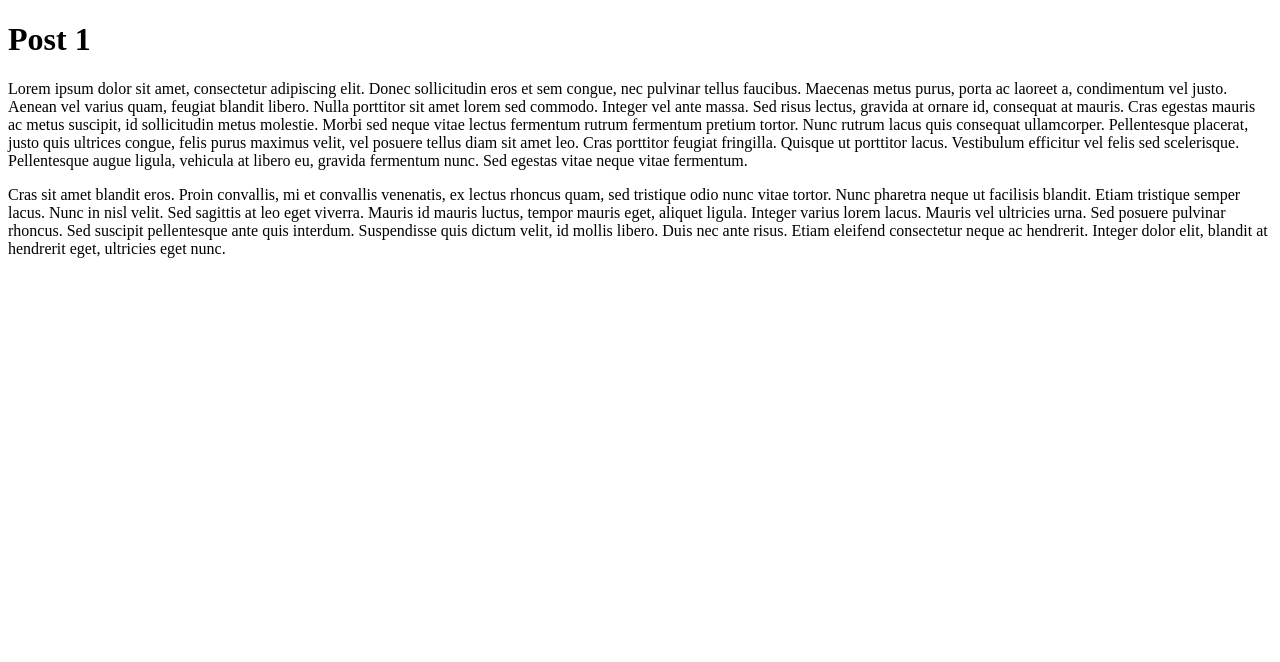
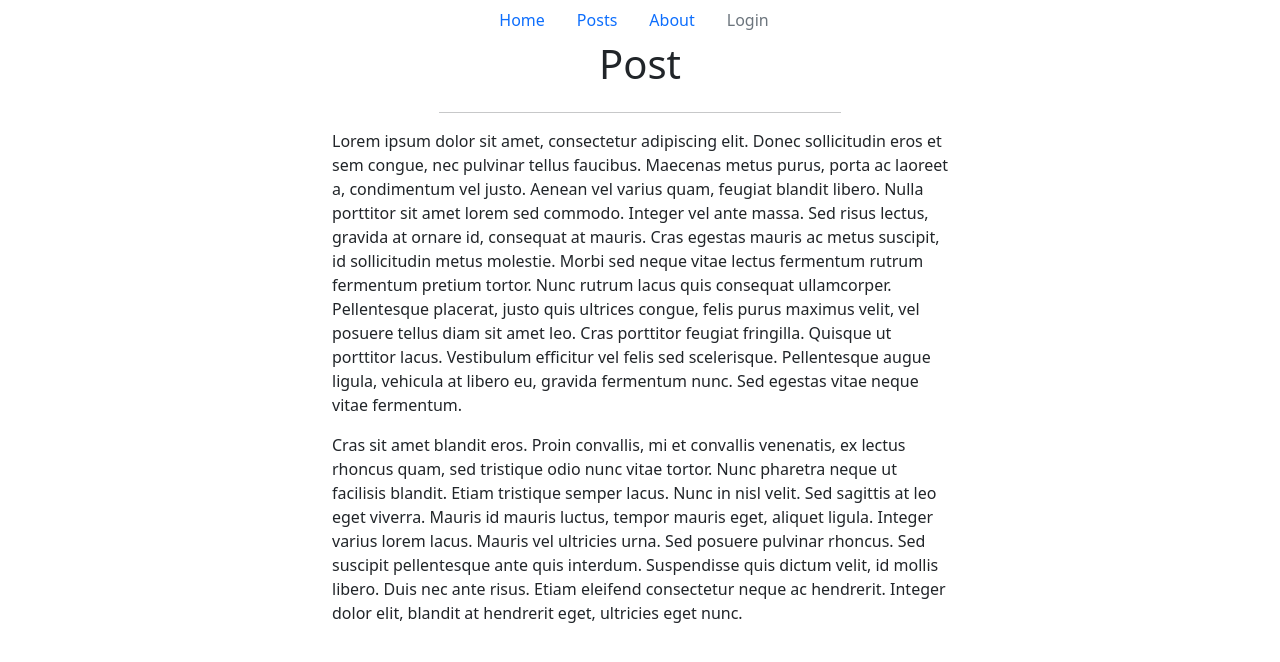
Before and after one commit to dancuervo/my-flask-site, a Flask app: page /post in a window 1280 px wide. Shown: the top 662 px of the page. Run offline with Flask 2, Linux system fonts and the light colour scheme.

Commit message:
creados templetes para el front de un blog con bootstrap y jinja. TODO separar controllers y enviar datos dinamicos a las vistas

```diff
--- a/app/controllers/default.py
+++ b/app/controllers/default.py
@@ -4,11 +4,19 @@ from flask import render_template
 @app.route("/")
 @app.route("/index")
 def index():
-    return render_template('index.html')
+    return render_template("index.html")
+
+@app.route("/posts")
+def posts():
+    return render_template("posts.html")
 
 @app.route("/post")
 def post():
-    return render_template('post.html')
+    return render_template("post.html")
+
+@app.route("/about")
+def about():
+    return render_template("about.html")
 
 #404 handler
 @app.errorhandler(404)
--- a/app/templates/index.html
+++ b/app/templates/index.html
@@ -1,5 +1,5 @@
 {% extends "layout.html" %}
-{%block content%}
+{% block content %}
 
 <div class="row text-center">
     <div class="col-md"></div>
--- a/app/templates/layout.html
+++ b/app/templates/layout.html
@@ -12,6 +12,22 @@
   </head>
   <body>
       <div class="container-fluid">
+        <div class="row">
+          <ul class="nav justify-content-center">
+            <li class="nav-item">
+              <a class="nav-link active" aria-current="page" href="/">Home</a>
+            </li>
+            <li class="nav-item">
+              <a class="nav-link" href="/posts">Posts</a>
+            </li>
+            <li class="nav-item">
+              <a class="nav-link" href="/about">About</a>
+            </li>
+            <li class="nav-item">
+              <a class="nav-link disabled" href="#" tabindex="-1" aria-disabled="true">Login</a>
+            </li>
+          </ul>
+        </div>
         <!-- CONTENT --->
         {% block content %}{% endblock %}
         <!-- END CONTENT -->
--- a/app/templates/post.html
+++ b/app/templates/post.html
@@ -1,19 +1,39 @@
-<!DOCTYPE html>
-<html lang="en">
-<head>
-    <meta charset="UTF-8">
-    <meta http-equiv="X-UA-Compatible" content="IE=edge">
-    <meta name="viewport" content="width=device-width, initial-scale=1.0">
-    <title>Document</title>
-</head>
-<body>
-    <h1>Post 1</h1>
-    <p>
-        Lorem ipsum dolor sit amet, consectetur adipiscing elit. Donec sollicitudin eros et sem congue, nec pulvinar tellus faucibus. Maecenas metus purus, porta ac laoreet a, condimentum vel justo. Aenean vel varius quam, feugiat blandit libero. Nulla porttitor sit amet lorem sed commodo. Integer vel ante massa. Sed risus lectus, gravida at ornare id, consequat at mauris. Cras egestas mauris ac metus suscipit, id sollicitudin metus molestie. Morbi sed neque vitae lectus fermentum rutrum fermentum pretium tortor. Nunc rutrum lacus quis consequat ullamcorper. Pellentesque placerat, justo quis ultrices congue, felis purus maximus velit, vel posuere tellus diam sit amet leo. Cras porttitor feugiat fringilla. Quisque ut porttitor lacus. Vestibulum efficitur vel felis sed scelerisque. Pellentesque augue ligula, vehicula at libero eu, gravida fermentum nunc. Sed egestas vitae neque vitae fermentum.
-    </p>
-    <p>
+{% extends "layout.html" %}
+{% block content %}
+<div class="row text-center">
+    <div class="col-md"></div>
+    <div class="col-md">
+        <h1>Post</h1>
+    </div>
+    <div class="col-md"></div>
+</div>
 
-Cras sit amet blandit eros. Proin convallis, mi et convallis venenatis, ex lectus rhoncus quam, sed tristique odio nunc vitae tortor. Nunc pharetra neque ut facilisis blandit. Etiam tristique semper lacus. Nunc in nisl velit. Sed sagittis at leo eget viverra. Mauris id mauris luctus, tempor mauris eget, aliquet ligula. Integer varius lorem lacus. Mauris vel ultricies urna. Sed posuere pulvinar rhoncus. Sed suscipit pellentesque ante quis interdum. Suspendisse quis dictum velit, id mollis libero. Duis nec ante risus. Etiam eleifend consectetur neque ac hendrerit. Integer dolor elit, blandit at hendrerit eget, ultricies eget nunc.
-    </p>
-</body>
-</html>
+<div class="row">
+<div class="col-md"></div>
+<div class="col-md">
+    <hr>
+</div>
+<div class="col-md"></div>
+</div>
+
+<div class="row">
+    <div class="col-md-3"></div>
+    <div class="col-md-6">
+        <p>
+            Lorem ipsum dolor sit amet, consectetur adipiscing elit. Donec sollicitudin eros et sem congue, nec pulvinar tellus faucibus. Maecenas metus purus, porta ac laoreet a, condimentum vel justo. Aenean vel varius quam, feugiat blandit libero. Nulla porttitor sit amet lorem sed commodo. Integer vel ante massa. Sed risus lectus, gravida at ornare id, consequat at mauris. Cras egestas mauris ac metus suscipit, id sollicitudin metus molestie. Morbi sed neque vitae lectus fermentum rutrum fermentum pretium tortor. Nunc rutrum lacus quis consequat ullamcorper. Pellentesque placerat, justo quis ultrices congue, felis purus maximus velit, vel posuere tellus diam sit amet leo. Cras porttitor feugiat fringilla. Quisque ut porttitor lacus. Vestibulum efficitur vel felis sed scelerisque. Pellentesque augue ligula, vehicula at libero eu, gravida fermentum nunc. Sed egestas vitae neque vitae fermentum.
+        </p>
+    </div>
+    <div class="col-md-3"></div>
+
+    <div class="col-md-3"></div>
+    <div class="col-md-6">
+        <p>
+            Cras sit amet blandit eros. Proin convallis, mi et convallis venenatis, ex lectus rhoncus quam, sed tristique odio nunc vitae tortor. Nunc pharetra neque ut facilisis blandit. Etiam tristique semper lacus. Nunc in nisl velit. Sed sagittis at leo eget viverra. Mauris id mauris luctus, tempor mauris eget, aliquet ligula. Integer varius lorem lacus. Mauris vel ultricies urna. Sed posuere pulvinar rhoncus. Sed suscipit pellentesque ante quis interdum. Suspendisse quis dictum velit, id mollis libero. Duis nec ante risus. Etiam eleifend consectetur neque ac hendrerit. Integer dolor elit, blandit at hendrerit eget, ultricies eget nunc.
+        </p>
+    </div>
+    <div class="col-md-3"></div>
+
+</div>
+
+
+{% endblock %}
```
Also changed, not shown: app/templates/about.html (added, +16 -0 lines), app/templates/posts.html (added, +28 -0 lines).
